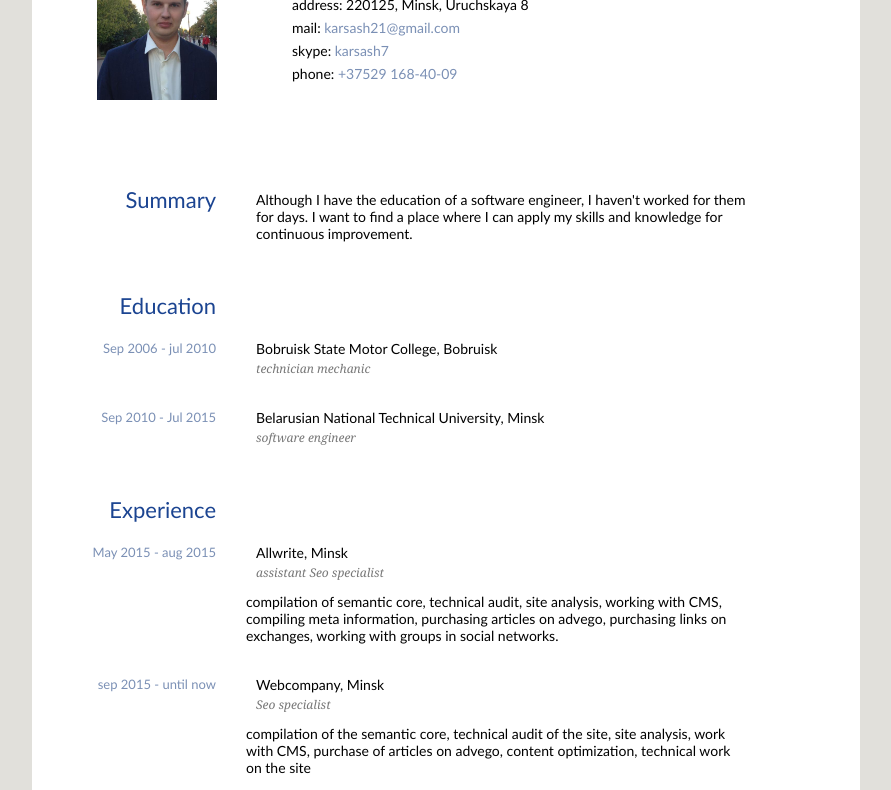
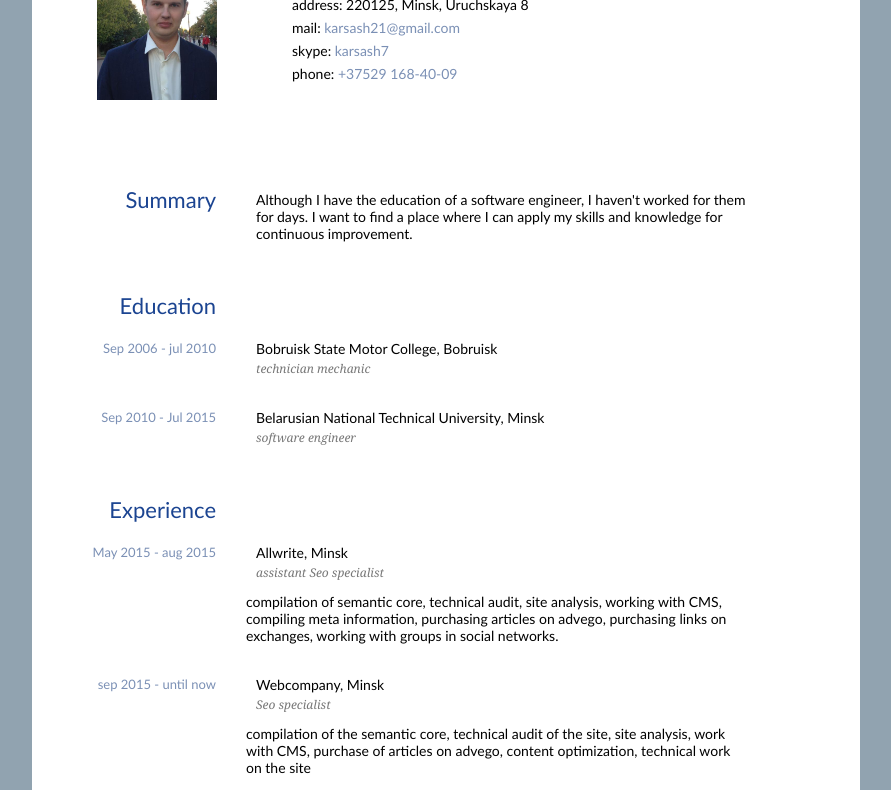
Before and after one commit to karsash/rsschool-codejam1-cv, a plain HTML site: page index.html in a window 1280 px wide. Shown: the part 145-935 px from the top of the page, without its empty margins (194-1085 px from the left). Drawn offline with Linux system fonts and the light colour scheme.

Commit message:
style:changing background color

```diff
--- a/style.css
+++ b/style.css
@@ -30,7 +30,7 @@ body {
 
 body {
 	font-family: "Trebuchet MS", Arial, Helvetica, sans-serif;
-	background-color: #e1e0db;
+	background-color: #91A3B0;
 	background-repeat: repeat;
 	font-size:14px;
 	line-height: 17px;
```
